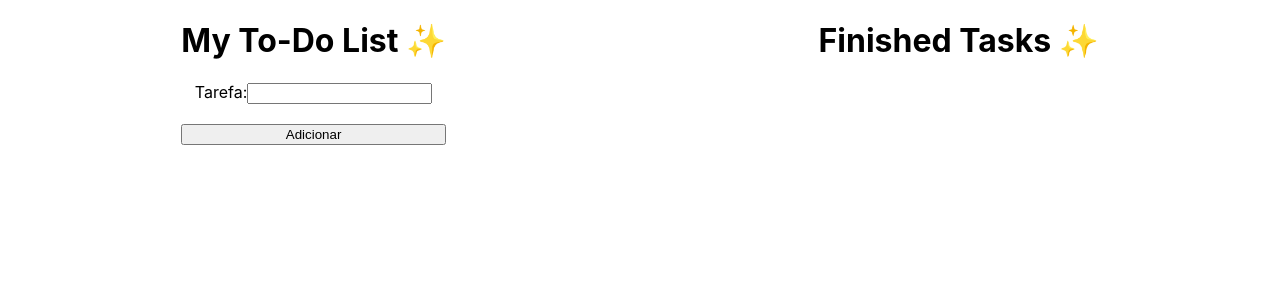
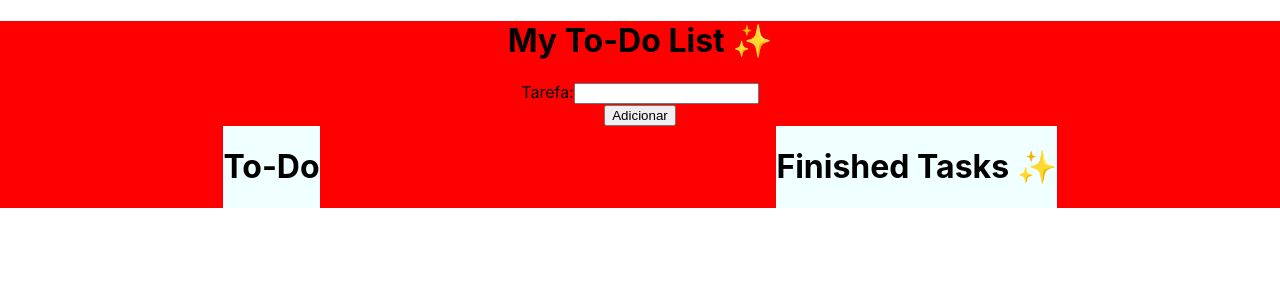
Before and after one commit to belbarros/to-do-list, a React (Create React App) app: page / in a window 1280 px wide. Shown: the top 300 px of the page. Built offline with nearby package versions, Linux system fonts and the light colour scheme.

Commit message:
Layout changes

```diff
--- a/src/App.css
+++ b/src/App.css
@@ -1,5 +1,6 @@
 .App {
   text-align: center;
+  background-color: red;
 }
 
 .app-container {
@@ -14,10 +15,11 @@
 .todo-list {
   display: flex;
   flex-direction: column;
-
+  background-color: azure;
 }
 
 .done-list {
   display: flex;
   flex-direction: column;
+  background-color: azure;
 }
--- a/src/components/Todo.jsx
+++ b/src/components/Todo.jsx
@@ -20,9 +20,9 @@ export default function Todo() {
   };
 
   return (
-    <div className='app-container'>
-      <div className='todo-list'>
+    <div>
       <h1>My To-Do List ✨</h1>
+      <div className='input'>
       <label htmlFor='task'>
         Tarefa:
       <input
@@ -39,7 +39,11 @@ export default function Todo() {
       onClick={ handleSubmit }>
         Adicionar
       </button>
-      <div className='done-list'>
+      </div>
+    <div className='app-container'>
+      <div className='todo-list'>
+      <h1>To-Do</h1>
+      <div>
       {
       toDoList.map((todo) => { return (
       <p key={ todo }>
@@ -57,12 +61,24 @@ export default function Todo() {
       }
       </div>
       </div>
-      <div>
+      <div className='done-list'>
       <h1>Finished Tasks ✨</h1>
       {
-      doneList.map((done) => <p key={ done }>{ done }</p>)
+      doneList.map((done) => (
+      <p key={ done }>
+        <label>
+          <input
+          type="checkbox"
+          checked='true'
+          value={ done }
+          />
+        { done }
+        </label>
+        </p>
+      ))
       }
       </div>
     </div>
+    </div>
   )
 }
```
